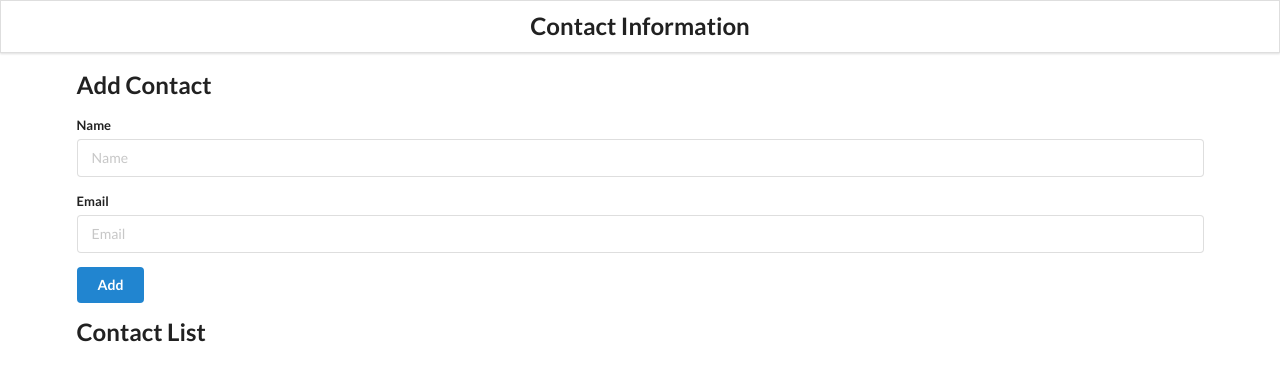
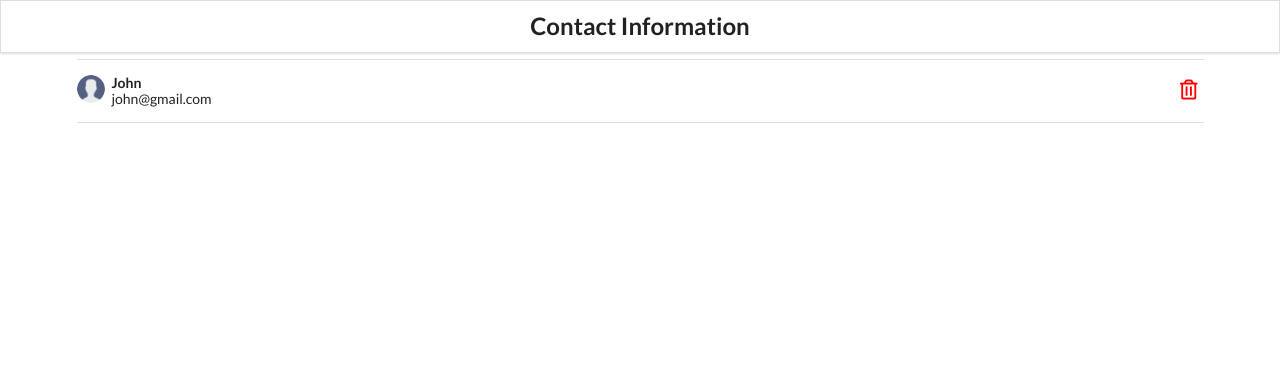
Before and after one commit to shruthirapala/react-project, a React (Create React App) app: page / in a window 1280 px wide. Shown: the top 380 px of the page. Built offline with nearby package versions, Linux system fonts and the light colour scheme.

Commit message:
Added React router and path to add contact page

```diff
--- a/package.json
+++ b/package.json
@@ -8,6 +8,7 @@
     "@testing-library/user-event": "^13.5.0",
     "react": "^18.0.0",
     "react-dom": "^18.0.0",
+    "react-router-dom": "^6.3.0",
     "react-scripts": "5.0.0",
     "uuidv4": "^6.2.13",
     "web-vitals": "^2.1.4"
--- a/src/components/App.js
+++ b/src/components/App.js
@@ -1,9 +1,11 @@
+import React, {useState, useEffect} from 'react';
+import {BrowserRouter as Router, Routes, Route} from 'react-router-dom'
 import './App.css';
-import React, {useState, useEffect} from 'react';
 import { v4 as uuid } from 'uuid';
 import Header from './Header';
 import AddContact from './AddContact';
 import ContactList from './ContactList';
+
 
 
 function App() {
@@ -34,11 +36,18 @@
   // add to local storage
   localStorage.setItem(LOCAL_STORAGE_KEY, JSON.stringify(contacts));
 }, [contacts])
+
   return (
     <div className="ui container">
+      <Router>
       <Header />
-      <AddContact addContactHandler={addContactHandler}/>
-      <ContactList contacts = {contacts} getContactId={removeContactHandler}/>
+      <Routes>
+      <Route exact path="/" element={<ContactList/>}/>
+      <Route path="/add" element={<AddContact/>} />
+      </Routes>
+      {/* <AddContact addContactHandler={addContactHandler}/>
+      <ContactList contacts = {contacts} getContactId={removeContactHandler}/> */}
+      </Router>
     </div>
   );
 }
--- a/src/components/ContactList.js
+++ b/src/components/ContactList.js
@@ -6,7 +6,14 @@
     const deleteConactHandler = (id) => {
     props.getContactId(id);
     };
-    const renderContactList = props.contacts.map((contact) => {
+    const contacts = [{
+        id:"1",
+        name:"John",
+        email:"john@gmail.com",
+    }]
+
+
+    const renderContactList = contacts.map((contact) => {
        return (
            <ContactCard contact={contact}
         clickHander={deleteConactHandler}
```
Also changed, not shown: 1 other file (tests, documents, lock files or other folders).
